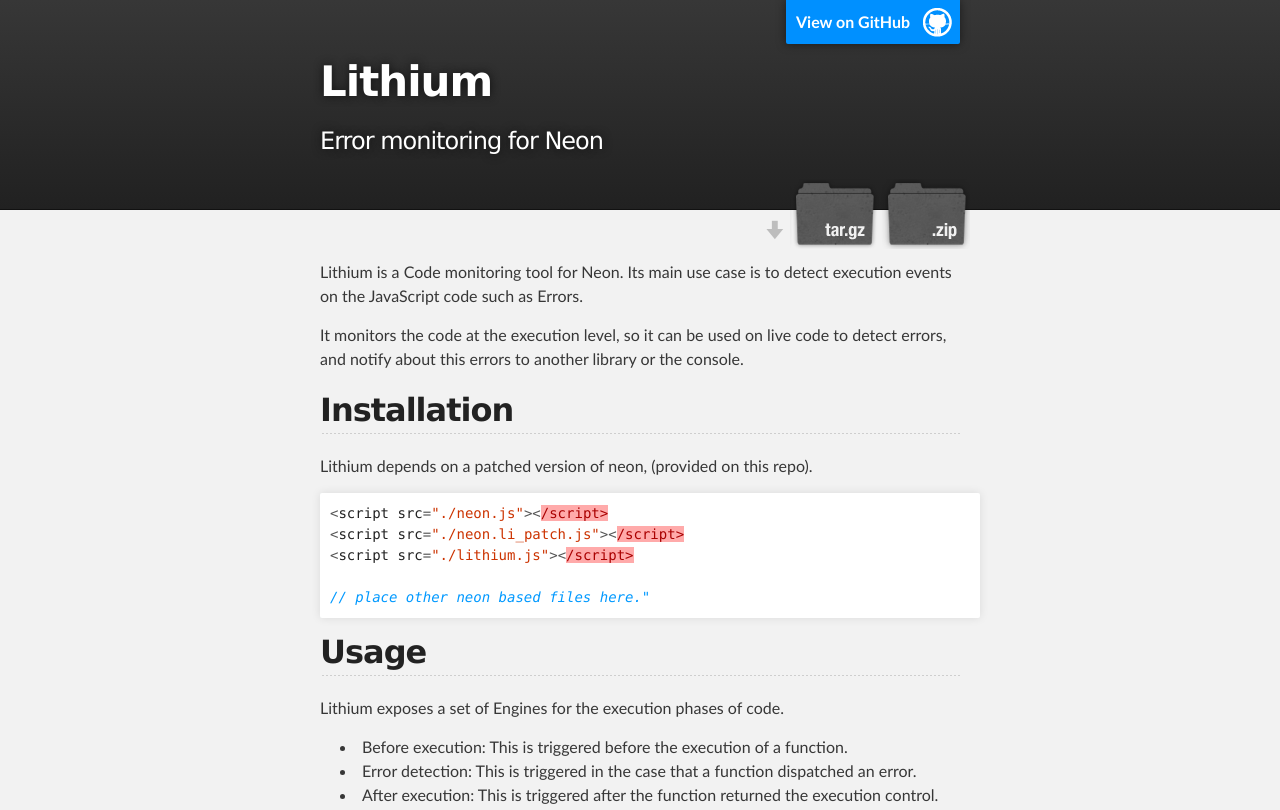
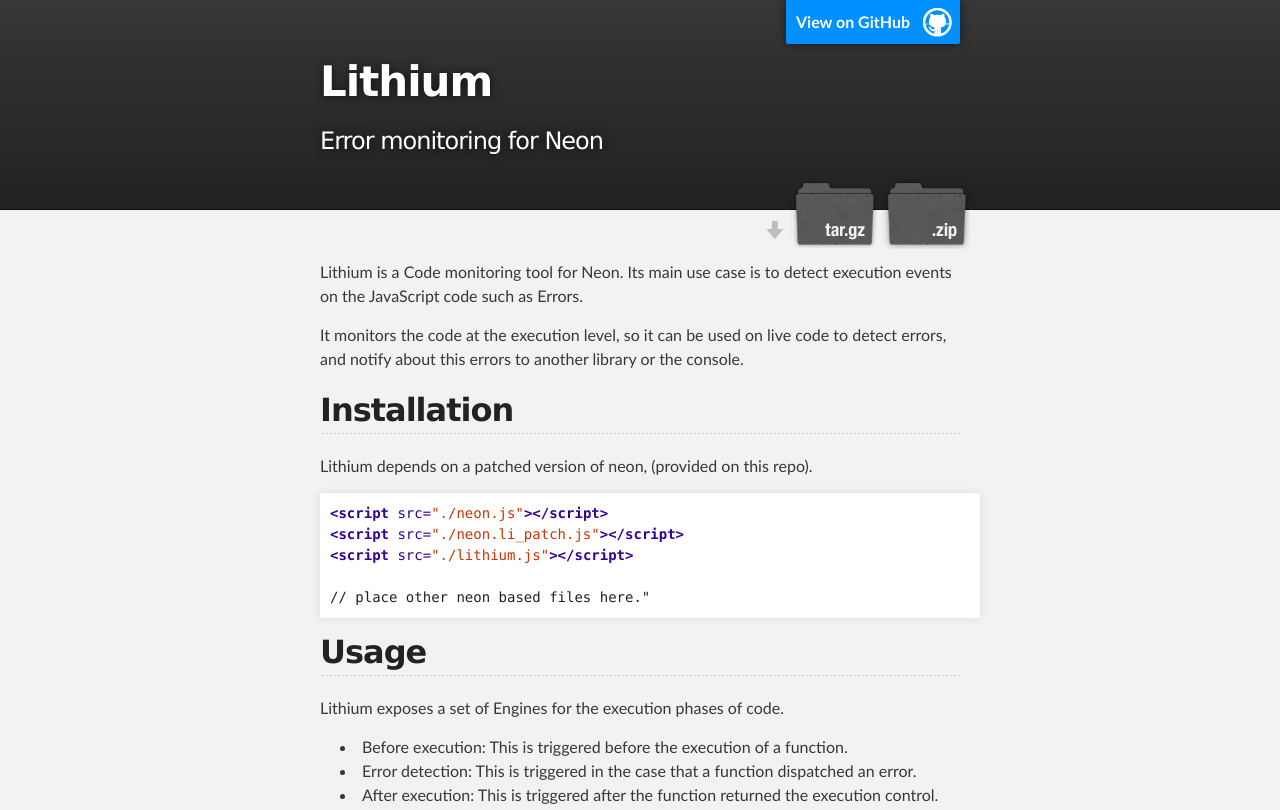
Before and after one commit to freshout-dev/lithium, a plain HTML site: page index.html in a window 1280 px wide. Shown: the top 810 px of the page. Drawn offline with Linux system fonts and the light colour scheme.

```diff
--- a/index.html
+++ b/index.html
@@ -40,11 +40,11 @@
 
 <p>Lithium depends on a patched version of neon, (provided on this repo).</p>
 
-<div class="highlight highlight-js"><pre><span class="o">&lt;</span><span class="nx">script</span> <span class="nx">src</span><span class="o">=</span><span class="s2">"./neon.js"</span><span class="o">&gt;&lt;</span><span class="err">/script&gt;</span>
-<span class="o">&lt;</span><span class="nx">script</span> <span class="nx">src</span><span class="o">=</span><span class="s2">"./neon.li_patch.js"</span><span class="o">&gt;&lt;</span><span class="err">/script&gt;</span>
-<span class="o">&lt;</span><span class="nx">script</span> <span class="nx">src</span><span class="o">=</span><span class="s2">"./lithium.js"</span><span class="o">&gt;&lt;</span><span class="err">/script&gt;</span>
+<div class="highlight highlight-html"><pre><span class="nt">&lt;script </span><span class="na">src=</span><span class="s">"./neon.js"</span><span class="nt">&gt;&lt;/script&gt;</span>
+<span class="nt">&lt;script </span><span class="na">src=</span><span class="s">"./neon.li_patch.js"</span><span class="nt">&gt;&lt;/script&gt;</span>
+<span class="nt">&lt;script </span><span class="na">src=</span><span class="s">"./lithium.js"</span><span class="nt">&gt;&lt;/script&gt;</span>
 
-<span class="c1">// place other neon based files here."</span>
+// place other neon based files here."
 </pre></div>
 
 <h2>
@@ -104,7 +104,7 @@ your code will not be detected either (this is a JavaScript behavior).</p>
         <span class="s1">' with message  '</span><span class="p">,</span>
         <span class="nx">data</span><span class="p">.</span><span class="nx">error</span><span class="p">.</span><span class="nx">message</span>
     <span class="p">];</span>
-    <span class="nx">console</span><span class="p">.</span><span class="nx">error</span><span class="p">(</span><span class="nx">errorDatai</span><span class="p">.</span><span class="nx">join</span><span class="p">(</span><span class="s1">' '</span><span class="p">));</span>
+    <span class="nx">console</span><span class="p">.</span><span class="nx">error</span><span class="p">(</span><span class="nx">errorData</span><span class="p">.</span><span class="nx">join</span><span class="p">(</span><span class="s1">' '</span><span class="p">));</span>
     <span class="nx">console</span><span class="p">.</span><span class="nx">error</span><span class="p">(</span><span class="nx">data</span><span class="p">.</span><span class="nx">error</span><span class="p">.</span><span class="nx">stack</span><span class="p">);</span>
 <span class="p">});</span>
 </pre></div>
```
Also changed, not shown: params.json (+1 -1 lines).
